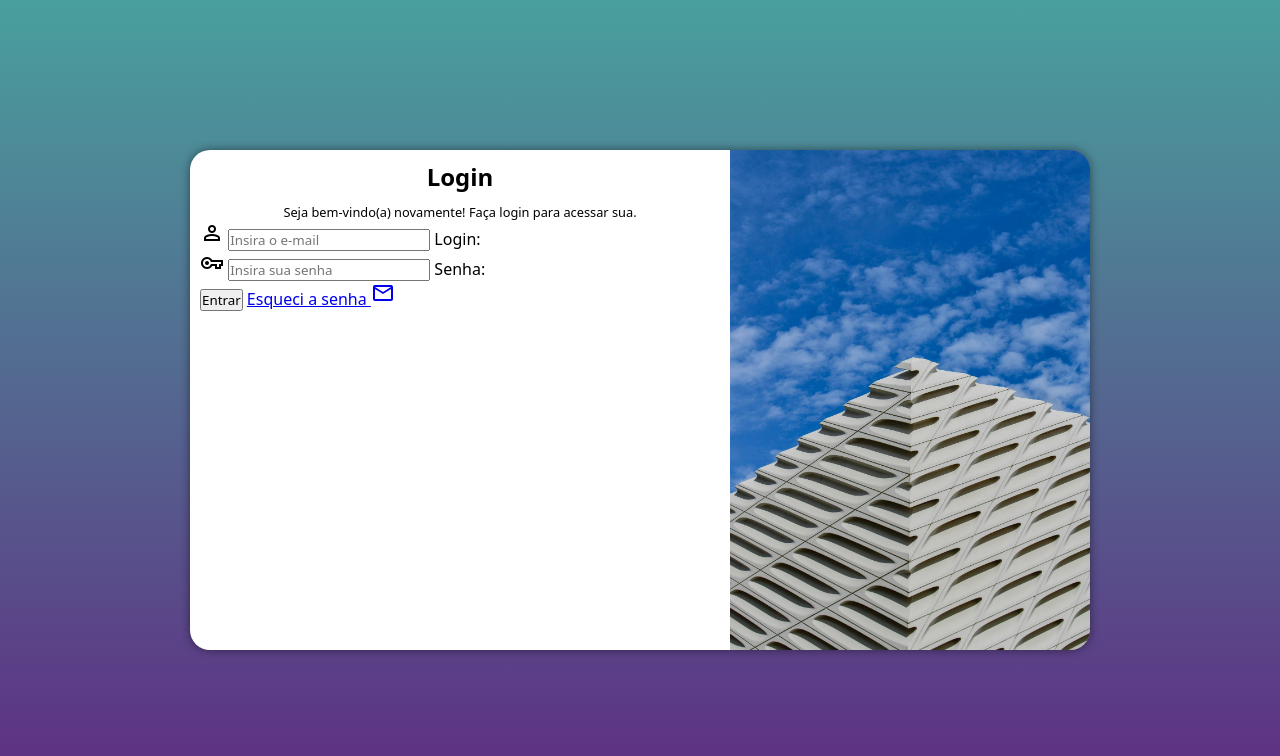
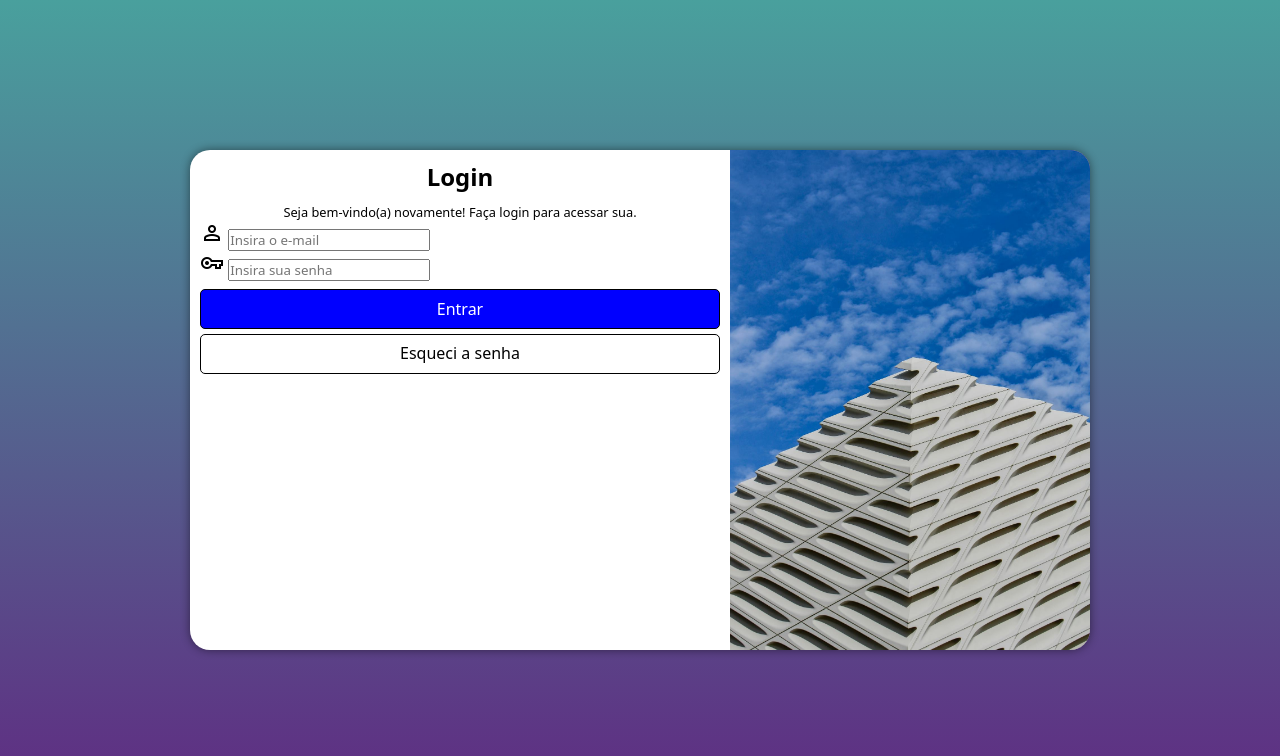
Before and after one commit to Gabriel-braga-ol/projeto-login, a plain HTML site: page index.html in a window 1280 px wide. Drawn offline with nearby package versions, Linux system fonts and the light colour scheme.

Commit message:
formatação do formulário

```diff
--- a/estilos/style.css
+++ b/estilos/style.css
@@ -64,3 +64,42 @@ div#formulario > p {
     text-align: center;
     font-size: 0.8em;
 }
+
+div.campo > label {
+    display: none;
+}
+
+form > input[type=submit] {
+    display: block;
+    font-size: 1em;
+    width: 100%;
+    height: 40px;
+    margin-top: 8px;
+    background-color: blue;
+    color: white;
+    border: 1px solid black;
+    border-radius: 5px;
+    margin-bottom: 5px;
+}
+
+form > input[type=submit]:hover {
+    background-color: rgba(0, 0, 255, 0.452);
+}
+
+form > a.botao {
+    display: block;
+    text-align: center;
+    font-size: 1em;
+    text-decoration: none;
+    width: 100%;
+    height: 40px;
+    padding: 7px;
+    background-color: white;
+    color: black;
+    border: 1px solid black;
+    border-radius: 5px;
+}
+
+form > a.botao:hover {
+    background-color: rgba(0, 0, 255, 0.452);
+}
--- a/index.html
+++ b/index.html
@@ -21,16 +21,16 @@
                     <div class="campo">
                         <span class="material-symbols-outlined">person</span>
                         <input type="email" name="login" id="ilogin" placeholder="Insira o e-mail" autocomplete="email" required maxlength="30">
-                        <label for="ilogin">Login: </label>
+                        <label for="ilogin">Login:</label>
                     </div>
                     <div class="campo">
                         <span class="material-symbols-outlined">vpn_key</span>
                         <input type="password" name="senha" id="isenha" placeholder="Insira sua senha" autocomplete="current-password" required minlength="8" maxlength="25">
-                        <label for="isenha">Senha: </label>
+                        <label for="isenha">Senha:</label>
                     </div>
                     <input type="submit" value="Entrar">
-                    <a href="esqueci.html">
-                        Esqueci a senha <span class="material-symbols-outlined">email</span>
+                    <a href="esqueci.html" class="botao">
+                        Esqueci a senha
                     </a>
                 </form>
             </div>
```
